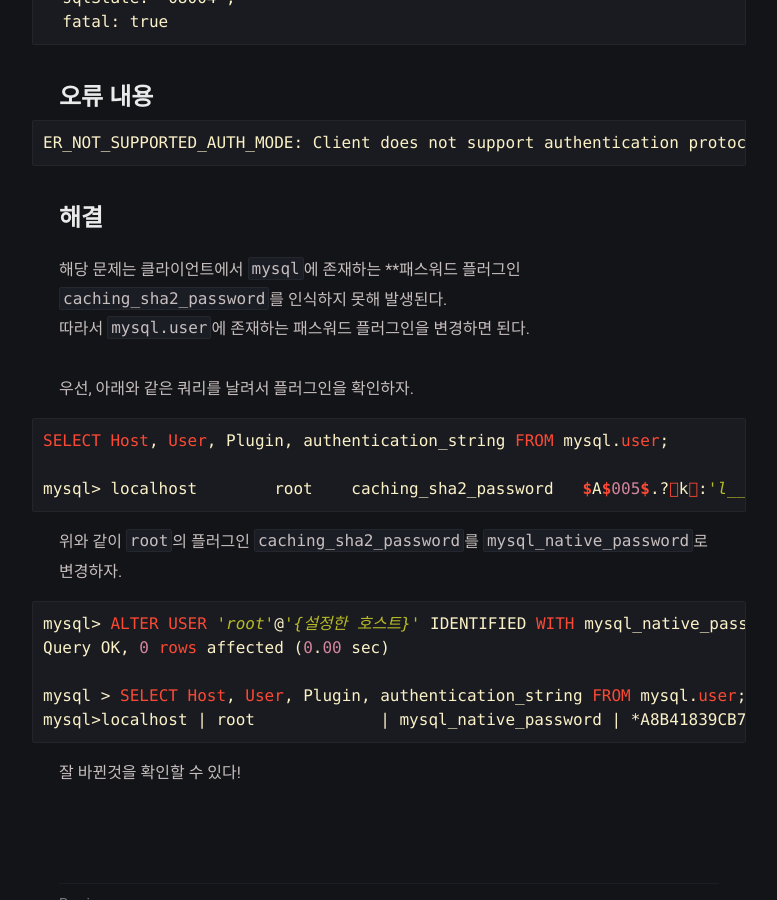
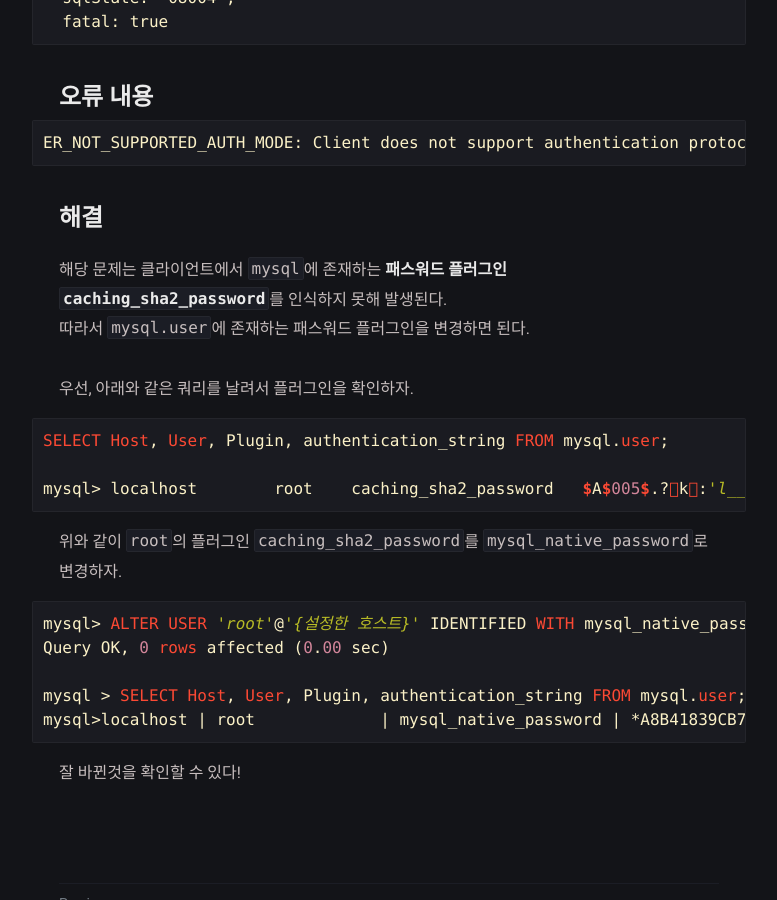
Before and after one commit to YunDaeHyeon/YunDaeHyeon.github.io, a Jekyll site: the page built from _posts/React/2022-09-13-react-post10.md, in a window 1280 px wide and 900 px high, scrolled down 1544 px. Shown: the whole window, without its empty margins (251-1028 px from the left). Built offline with Jekyll 4.4.1, drawn with Linux system fonts in a browser that asks for light colours; comment, search, counter and statistics services are not loaded.

````diff
--- a/_posts/React/2022-09-13-react-post10.md
+++ b/_posts/React/2022-09-13-react-post10.md
@@ -53,7 +53,7 @@ ER_NOT_SUPPORTED_AUTH_MODE: Client does not support authentication protocol requ
 ```
 
 # 해결
-해당 문제는 클라이언트에서 `mysql`에 존재하는 **패스워드 플러그인 `caching_sha2_password`를 인식하지 못해 발생된다.
+해당 문제는 클라이언트에서 `mysql`에 존재하는 **패스워드 플러그인 `caching_sha2_password`**를 인식하지 못해 발생된다.
 따라서 `mysql.user`에 존재하는 패스워드 플러그인을 변경하면 된다.
 
 우선, 아래와 같은 쿼리를 날려서 플러그인을 확인하자.
````
